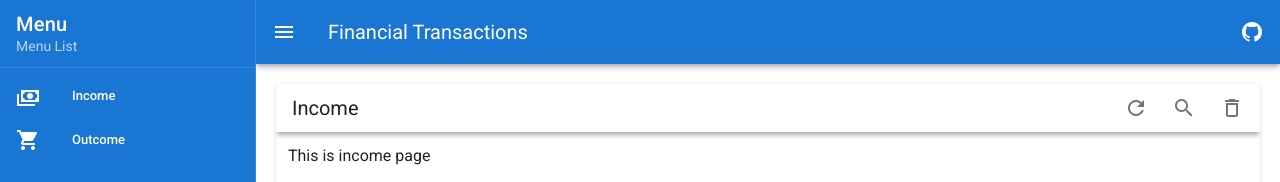
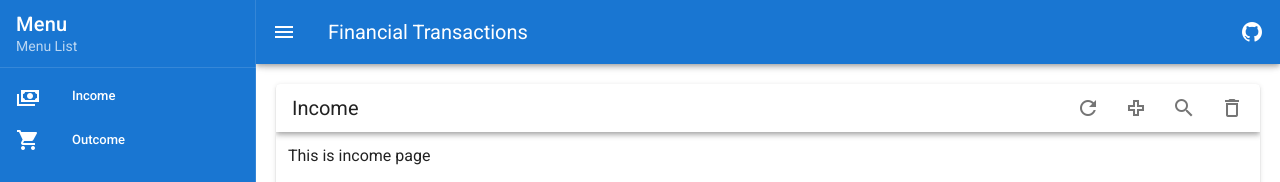
Before and after one commit to herusdianto/financial, a Vue app: page / in a window 1280 px wide. Shown: the top 182 px of the page. Built offline with nearby package versions, Linux system fonts and the light colour scheme.

Commit message:
add create icon

```diff
--- a/src/views/Income.vue
+++ b/src/views/Income.vue
@@ -10,6 +10,10 @@
 
       <v-btn icon>
         <v-icon>mdi-refresh</v-icon>
+      </v-btn>
+
+      <v-btn icon>
+        <v-icon>mdi-plus-outline</v-icon>
       </v-btn>
 
       <v-btn icon>
--- a/src/views/Outcome.vue
+++ b/src/views/Outcome.vue
@@ -10,6 +10,10 @@
 
       <v-btn icon>
         <v-icon>mdi-refresh</v-icon>
+      </v-btn>
+
+      <v-btn icon>
+        <v-icon>mdi-plus-outline</v-icon>
       </v-btn>
 
       <v-btn icon>
```
